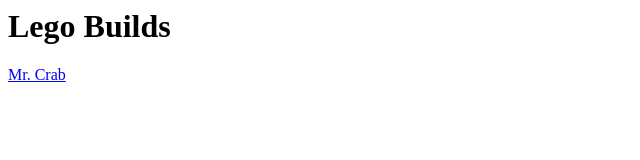
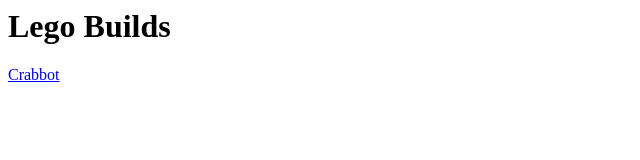
Before and after one commit to jkutner/fll-crab-2018, a plain HTML site: page index.html in a window 1280 px wide. Shown: the full height of the page, 0-640 px from the left. Drawn offline with Linux system fonts and the light colour scheme.

Commit message:
Updated index

```diff
--- a/index.html
+++ b/index.html
@@ -1,6 +1,6 @@
 <html>
 <body>
   <h1>Lego Builds</h1>
-  <a href="mr_crab.html">Mr. Crab</a>
+  <a href="crabbot.html">Crabbot</a>
 </body>
 </html>
```
